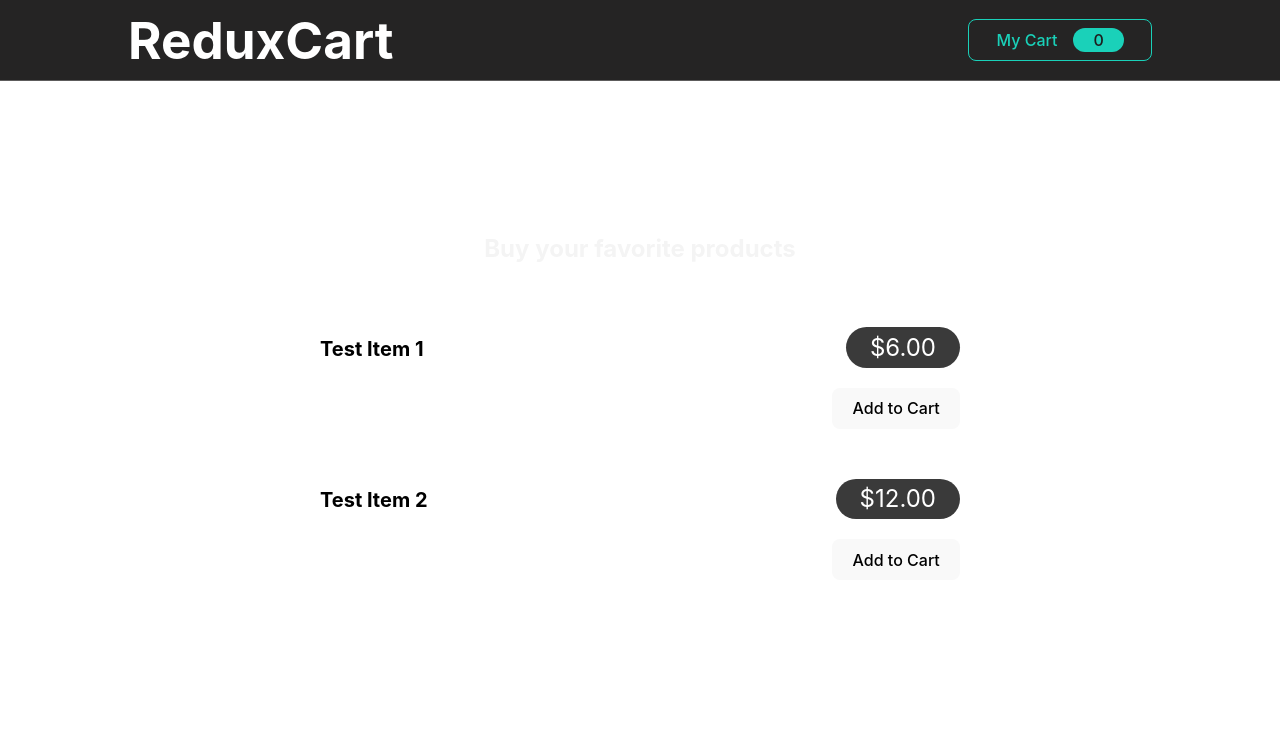
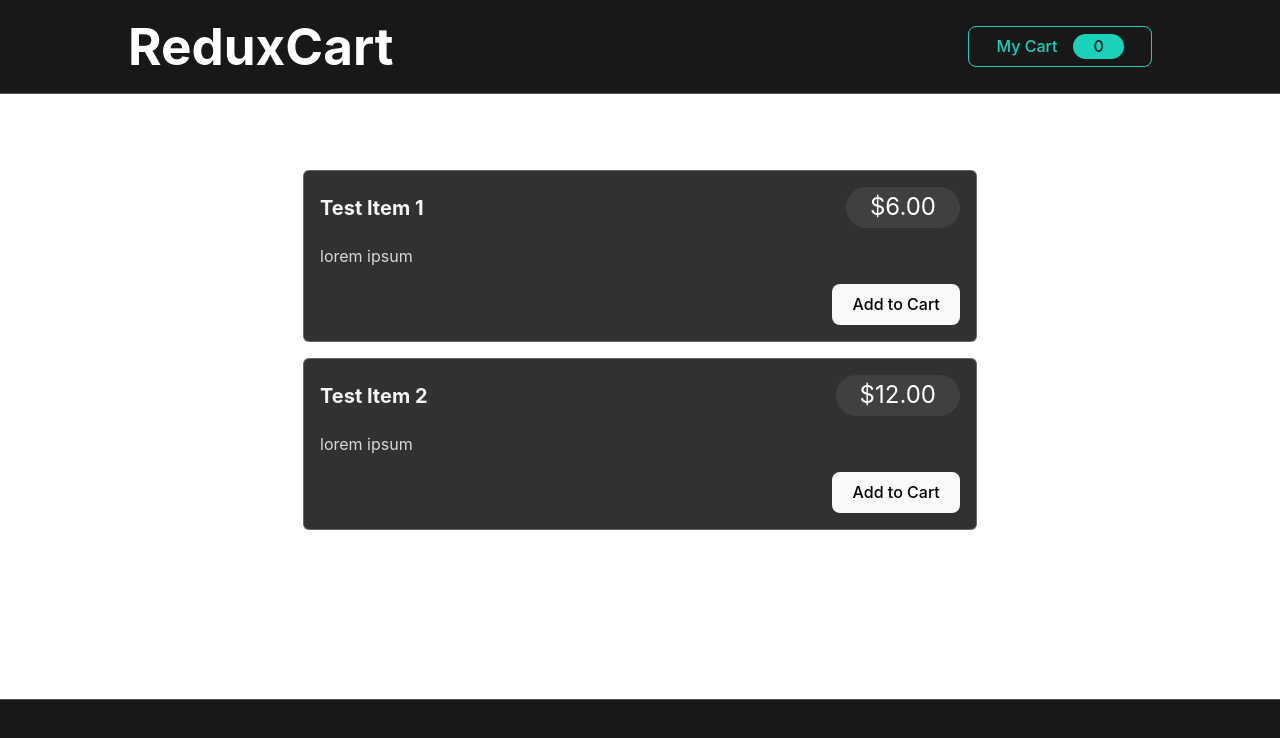
Before and after one commit to BharathxD/Advanced-Redux, a React (Vite) app: page / in a window 1280 px wide. Shown: the top 738 px of the page. Built offline with nearby package versions, Linux system fonts and the light colour scheme.

Commit message:
Made some changes to styling

```diff
--- a/src/App.css
+++ b/src/App.css
@@ -1,5 +1,9 @@
 #root {
   width: 100%;
+}
+
+main {
+  padding-bottom: 100px;
 }
 
 .logo {
--- a/src/components/Cart/CartItem.module.css
+++ b/src/components/Cart/CartItem.module.css
@@ -26,6 +26,14 @@
   align-items: center;
 }
 
+.quantity {
+  background-color: #ffffff41;
+  padding: 5px;
+  width: 30px;
+  text-align: center;
+  border-radius: 10px;
+}
+
 .quantity span {
   font-size: 1.5rem;
   font-weight: bold;
@@ -52,7 +60,10 @@
   background-color: transparent;
   border: 1px solid white;
   margin-left: 0.5rem;
-  padding: 0.15rem 1rem;
+  padding: 0.5rem;
+  text-align: center;
+  font-weight: 700;
+  width: 30px;
   color: white;
 }
 
--- a/src/components/Cart/CartItem.tsx
+++ b/src/components/Cart/CartItem.tsx
@@ -33,7 +33,7 @@ const CartItem: React.FC<ICartItemProps> = ({ items }) => {
       </header>
       <div className={classes.details}>
         <div className={classes.quantity}>
-          x <span>{items.quantity}</span>
+          <span>{items.quantity}</span>
         </div>
         <div className={classes.actions}>
           <button onClick={onDecrementHandler}>-</button>
--- /dev/null
+++ b/src/components/Layout/Footer.tsx
@@ -0,0 +1,11 @@
+import classes from "./MainHeader.module.css";
+
+const Footer: React.FC = () => {
+  return (
+    <footer className={classes.footer}>
+
+    </footer>
+  );
+};
+
+export default Footer;
--- a/src/components/Layout/Layout.tsx
+++ b/src/components/Layout/Layout.tsx
@@ -1,5 +1,6 @@
 import { Fragment } from "react";
 import MainHeader from "./MainHeader";
+import Footer from "./Footer";
 
 interface ILayoutProps {
   children: React.ReactNode;
@@ -10,6 +11,7 @@ const Layout: React.FC<ILayoutProps> = ({ children }) => {
     <Fragment>
       <MainHeader />
       <main>{children}</main>
+      <Footer />
     </Fragment>
   );
 };
--- a/src/components/Layout/MainHeader.module.css
+++ b/src/components/Layout/MainHeader.module.css
@@ -1,15 +1,15 @@
 .header {
   height: 5rem;
-  padding: 0 10%;
+  padding: 0.5% 10%;
   display: flex;
   align-items: center;
   justify-content: space-between;
-  background-color: #252424;
   position: absolute;
   top: 0;
   right: 0;
   left: 0;
   border-bottom: 1px solid #ffffff41;
+  background-color: #181818;
 }
 
 .header h1 {
@@ -21,3 +21,13 @@
   margin: 0;
   padding: 0;
 }
+
+.footer {
+  height: 100px;
+  border-top: 1px solid #ffffff41;
+  background-color: #181818;
+  position: absolute;
+  bottom: 0;
+  left: 0;
+  right: 0;
+}
--- a/src/components/Shop/ProductItem.module.css
+++ b/src/components/Shop/ProductItem.module.css
@@ -1,6 +1,7 @@
 .item h3 {
-  margin: 0.5rem 0;
+  margin: 0;
   font-size: 1.25rem;
+  color: #f4f4f4;
 }
 
 .item header {
@@ -12,13 +13,13 @@
 .price {
   border-radius: 30px;
   padding: 0.15rem 1.5rem;
-  background-color: #3a3a3a;
+  background-color: #404040;
   color: white;
   font-size: 1.5rem;
 }
 
 .item p {
-  color: #3a3a3a;
+  color: rgb(216, 216, 216);
 }
 
 .actions {
--- a/src/components/Shop/Products.tsx
+++ b/src/components/Shop/Products.tsx
@@ -26,7 +26,6 @@ const Products: React.FC = () => {
   });
   return (
     <section className={classes.products}>
-      <h2>Buy your favorite products</h2>
       <ul>{items}</ul>
     </section>
   );
--- a/src/components/UI/Card.module.css
+++ b/src/components/UI/Card.module.css
@@ -1,9 +1,10 @@
 .card {
   margin: 1rem auto;
   border-radius: 6px;
-  background-color: white;
+  background-color: #313131;
   color: #000;
   padding: 1rem;
+  border: 1px solid #ffffff41;
   width: 90%;
   max-width: 40rem;
 }
--- a/src/index.css
+++ b/src/index.css
@@ -20,7 +20,7 @@ a {
   text-decoration: inherit;
 }
 a:hover {
-  color: #535bf2;
+  color: #ffffff41;
 }
 
 body {
@@ -48,7 +48,7 @@ button {
   transition: border-color 0.25s;
 }
 button:hover {
-  border-color: #646cff;
+  border-color: #ffffff41;
 }
 button:focus,
 button:focus-visible {
--- a/src/store/Product.ts
+++ b/src/store/Product.ts
@@ -1,18 +1,19 @@
 import { createSlice } from "@reduxjs/toolkit";
+import { IProductItemsState } from "../types/Product.types";
 
-const productInitialState = {
+const productInitialState: IProductItemsState = {
   items: [
     {
       id: 1,
       title: "Test Item 1",
       price: 6,
-      description: ""
+      description: "lorem ipsum",
     },
     {
       id: 2,
       title: "Test Item 2",
       price: 12,
-      description: ""
+      description: "lorem ipsum",
     },
   ],
 };
--- a/src/types/Product.types.ts
+++ b/src/types/Product.types.ts
@@ -4,3 +4,7 @@ export interface IProductItems {
   price: number;
   description: string;
 }
+
+export interface IProductItemsState {
+  items: IProductItems[];
+}
```
